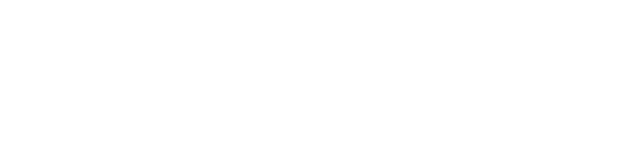
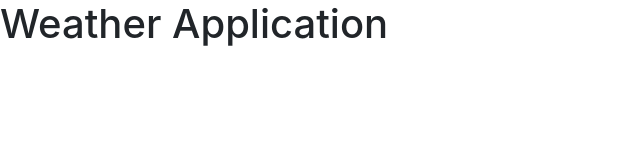
Before and after one commit to thiyesaomalmi21-droid/Weather-App-IT, a plain HTML site: page index.html in a window 1280 px wide. Shown: the whole page, without its empty margins (0-640 px from the left). Drawn offline with nearby package versions, Linux system fonts and the light colour scheme.

Commit message:
adding a heading

```diff
--- a/index.html
+++ b/index.html
@@ -5,9 +5,12 @@
     <meta name="viewport" content="width=device-width, initial-scale=1.0">
     <title>Document</title>
     <link rel="stylesheet" href="style.css">
+    <link href="https://cdn.jsdelivr.net/npm/bootstrap@6.0.0-alpha.2/dist/css/bootstrap.min.css" rel="stylesheet" integrity="sha384-MKn5NWVBEuQXJE7TSKSgPUmMiSCmVTfCsR+VSSeQpHnoyJQZZFn/kBn+Ht5jZDPQ" crossorigin="anonymous">
 </head>
 <body>
+    <h1>Weather Application</h1>
 
+    <script type="module" src="https://cdn.jsdelivr.net/npm/bootstrap@6.0.0-alpha.2/dist/js/bootstrap.bundle.min.js" integrity="sha384-+PW0IDVGGwmpaBQvcXY+W0BcpHpITFB3dSfSoGvDdHtLbrLpSbpGcvtQRM/BJpz+" crossorigin="anonymous"></script>
     <script src="app.js"></script>
 </body>
 </html>
```
